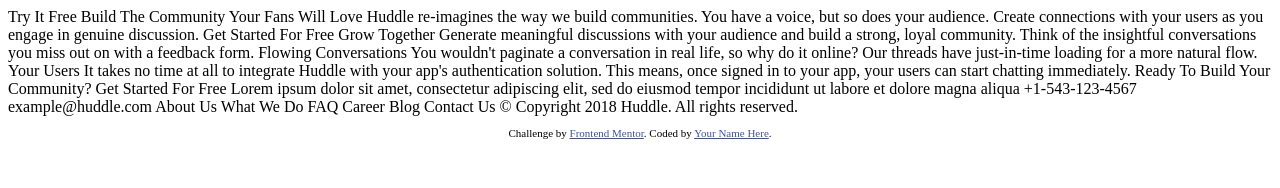
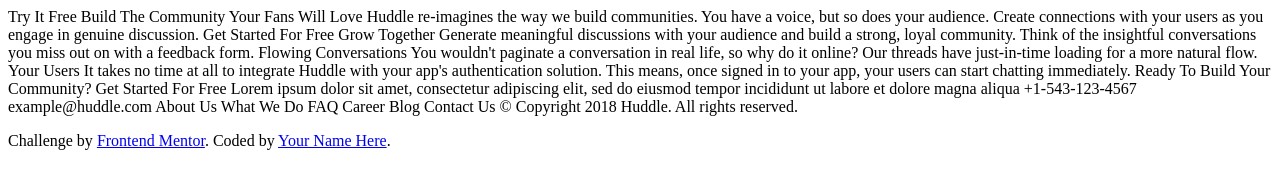
Before and after one commit to ponisworld/huddle-feature-blocks, a plain HTML site: page index.html in a window 1280 px wide. Drawn offline with Linux system fonts and the light colour scheme.

Commit message:
basic file structure

```diff
--- a/index.html
+++ b/index.html
@@ -8,11 +8,7 @@
 
   <title>Frontend Mentor | Huddle landing page with alternating feature blocks</title>
 
-  <!-- Feel free to remove these styles or customise in your own stylesheet 👍 -->
-  <style>
-    .attribution { font-size: 11px; text-align: center; }
-    .attribution a { color: hsl(228, 45%, 44%); }
-  </style>
+  <link rel="stylesheet" href="assets/css/style.css">
 </head>
 <body>
 
```
Also changed, not shown: assets/css/style.css (added), assets/img/bg-hero-desktop.svg (renamed from images/bg-hero-desktop.svg), assets/img/bg-hero-mobile.svg (renamed from images/bg-hero-mobile.svg), assets/img/favicon-32x32.png (renamed from images/favicon-32x32.png), assets/img/icon-email.svg (renamed from images/icon-email.svg), assets/img/icon-location.svg (renamed from images/icon-location.svg), assets/img/icon-phone.svg (renamed from images/icon-phone.svg), assets/img/illustration-flowing-conversation.svg (renamed from images/illustration-flowing-conversation.svg), assets/img/illustration-grow-together.svg (renamed from images/illustration-grow-together.svg), assets/img/illustration-mockups.svg (renamed from images/illustration-mockups.svg), assets/img/illustration-your-users.svg (renamed from images/illustration-your-users.svg), assets/img/logo.svg (renamed from images/logo.svg), assets/scss/style.scss (added).
